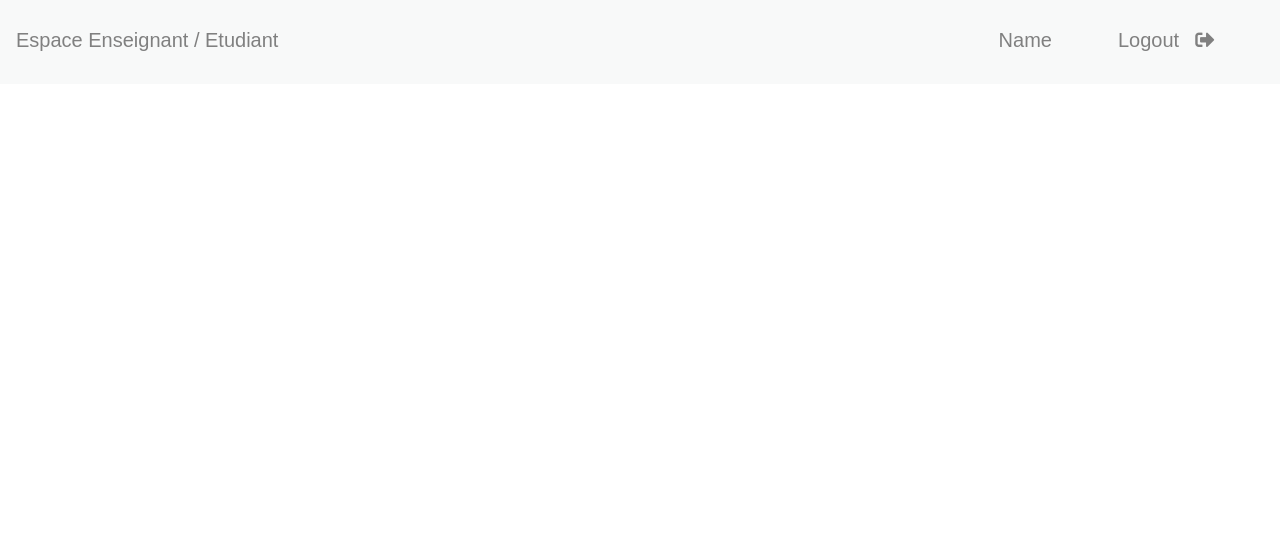
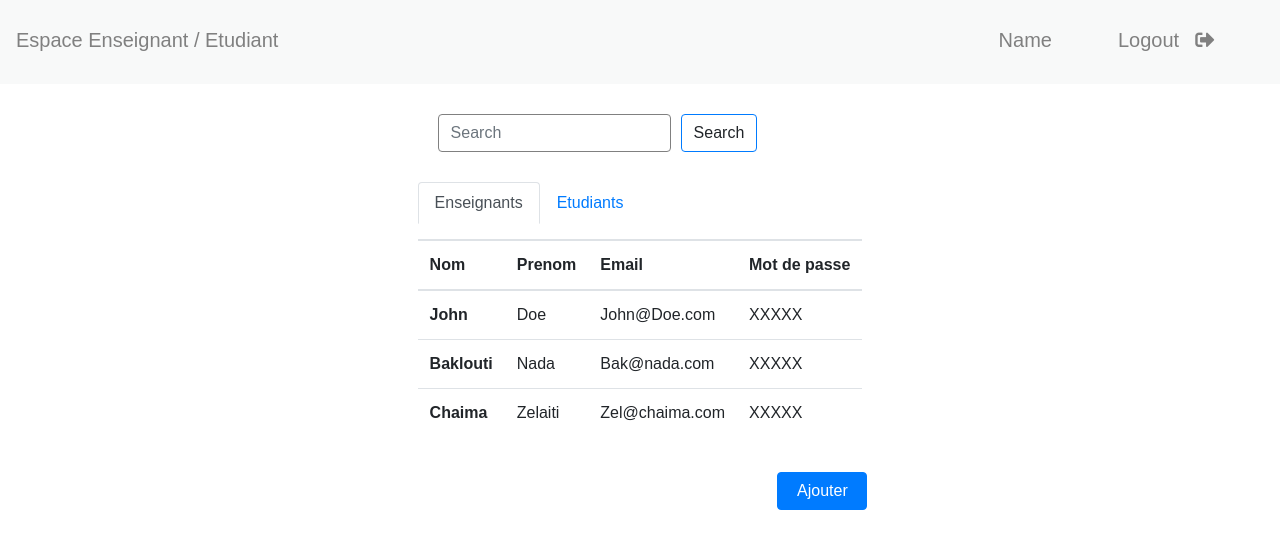
Before and after one commit to chix12/projectGMC, a React (Create React App) app in the folder my-project/: page /admin in a window 1280 px wide. Shown: the top 548 px of the page. Built offline with nearby package versions, Linux system fonts and the light colour scheme; the HTML template or start-up script is replaced by a standard one.

Commit message:
update routes

```diff
--- a/my-project/src/Components/Admin/Enseignant/AjouterEnseignant.js
+++ b/my-project/src/Components/Admin/Enseignant/AjouterEnseignant.js
@@ -29,7 +29,10 @@ class AjouterEnseignant extends React.Component{
                         </div>
                     </div>
                 </div>
+                <div className='buttons'>
                 <button type="submit" class="btn btn-primary">Ajouter</button>
+                <button type="submit" class="btn btn-secondary">Retour</button>
+                </div>
 
             </form>
         </div>
--- a/my-project/src/Components/Admin/Enseignant/Enseignant.css
+++ b/my-project/src/Components/Admin/Enseignant/Enseignant.css
@@ -33,6 +33,9 @@
     border: 1px solid #007bff;
 }
 
+.enseignant-body{
+    margin: 20px;
+}
 /*********************************************************************************************************/
 .signup{
     width:100%;
--- a/my-project/src/Components/Admin/Enseignant/Enseignant.js
+++ b/my-project/src/Components/Admin/Enseignant/Enseignant.js
@@ -14,7 +14,18 @@ class Enseignant extends React.Component{
                                 <button class="btn search-btn " type="submit">Search</button>
                         </form>
                     </div>
+                    <div className="enseignant-body">
+                        <ul class="nav nav-tabs">
+                            <li class="nav-item">
+                                <p class="nav-link active">Enseignants</p>
+                            </li>
 
+                            <li class="nav-item">
+                                <Link to='/etudiant_list' class="nav-link ">Etudiants</Link>
+                            </li>
+
+
+                        </ul>
                         <table class="table enseignant-table">
                             <thead>
                                 <tr>
@@ -45,6 +56,7 @@ class Enseignant extends React.Component{
                                 </tr>
                             </tbody>
                         </table>
+                    </div>
                     <div className="enseignant-add-btn">
                         <Link to='/admin/enseignant/ajouter'>
                             <button type="button" class="btn btn-primary add-button">Ajouter</button>
--- a/my-project/src/Components/Admin/Etudiant/Etudiant.js
+++ b/my-project/src/Components/Admin/Etudiant/Etudiant.js
@@ -1,5 +1,6 @@
 import React from 'react'
 import './Etudiant.css'
+import { Link } from 'react-router-dom'
 
 class Etudiant extends React.Component{
     render(){
@@ -24,7 +25,16 @@ class Etudiant extends React.Component{
                     <div className="admin-etudiant-button">
                         <button type="button" class="admin-add-button">+</button>
                     </div>
+                    <ul class="nav nav-tabs">
+                        <li class="nav-item">
+                            <p class="nav-link active" >Etudiants </p>
+                        </li>
+                        <li class="nav-item">
+                            <Link to='/enseignant_list' class="nav-link " href="#">Enseignants</Link>
+                        </li>
 
+
+                    </ul>
                     <table class="table">
                         <thead>
                             <tr>
--- a/my-project/src/Components/Enseignant/Ajouter/Ajouter.js
+++ b/my-project/src/Components/Enseignant/Ajouter/Ajouter.js
@@ -1,5 +1,6 @@
 import React from 'react'
 import './Ajouter.css'
+import { Link } from 'react-router-dom'
 
 class Ajouter extends React.Component {
     render() {
@@ -26,7 +27,9 @@ class Ajouter extends React.Component {
                 </div>
                 <div className='add-component-buttons' >
                     <button type="button" class="btn btn-primary add-button">Ajouter</button>
-                    <button type="button" class="btn btn-secondary add-button">Ignorer</button>
+                    <Link to='/enseignant'>
+                      <button type="button" class="btn btn-secondary add-button">Ignorer</button>
+                    </Link>
                 </div>
             </div>
         )
--- a/my-project/src/Components/Header/Header.js
+++ b/my-project/src/Components/Header/Header.js
@@ -12,7 +12,7 @@ const Header = () => {
                 <p className="navbar-brand"> <span className='grey-text'> Name </span></p>
                 <div className='logout'>
 
-                    <Link to='login'><p className="navbar-brand">
+                    <Link to='/'><p className="navbar-brand">
                         <span className='grey-text'>Logout</span>
                     </p></Link>
                     <i className="logout-btn fas fa-sign-out-alt"></i>
--- a/my-project/src/Routes/Routes.js
+++ b/my-project/src/Routes/Routes.js
@@ -1,28 +1,35 @@
 import React from 'react'
 import {Route} from 'react-router-dom'
 
+import Login from '../Components/Login/Login'
 import SignUp from '../Components/Etudiant/SignUp/SignUp'
+
 import EnseignantMain from '../Components/Enseignant/EnseignantMain/EnseignantMain'
-import Login from '../Components/Login/Login'
-
 import Modifier from '../Components/Enseignant/Modifier/Modifier'
 import Ajouter from '../Components/Enseignant/Ajouter/Ajouter';
+
+import EtudiantMain from '../Components/Etudiant/EspaceEtudiantMain/EspaceEtudiantMain'
 import AjouterEnseignant from '../Components/Admin/Enseignant/AjouterEnseignant';
+
 import Enseignant from '../Components/Admin/Enseignant/Enseignant';
+import Etudiant from '../Components/Admin/Etudiant/Etudiant';
 
 
 
 const Routes =()=>{
     return (
         <div>
+            <Route exact path='/' component={Login} />
             <Route exact path='/signup' component={SignUp}/>
-            <Route exact path='/login' component={Login}/>
+            <Route exact path = '/enseignant' component={EnseignantMain}/>
+            <Route exact path='/modifier' component={Modifier} />
+            <Route exact path='/etudiant' component= {EtudiantMain} />
+            <Route exact path= '/ajouterexamen' component ={Ajouter}/>
+            <Route exact path= '/admin' component={Enseignant}/>
+            <Route exact path= '/etudiant_list' component = {Etudiant} />
+            <Route exact path='/enseignant_list' component={Enseignant} />
+            <Route exact path='/admin/enseignant/ajouter' component={AjouterEnseignant} />
 
-            <Route exact path='/modifier' component={Modifier}/>
-            <Route exact path = '/admin/enseignant' component = {Enseignant} />
-            <Route exact path= '/admin/enseignant/ajouter' component ={AjouterEnseignant}/>
-            <Route exact path = '/enseignant' component={EnseignantMain}/>
-            <Route exact path= '/ajouterexamen' component ={Ajouter}/>
         </div>
     )
 }
```
Lines whose indentation alone changed are shown as unchanged.
